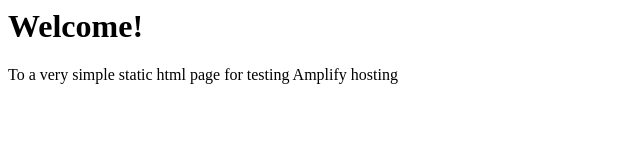
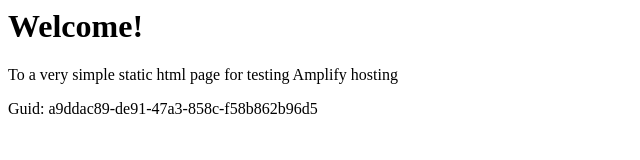
Before and after one commit to aws-aemilia-kix/Github-PR-Commit-Integration-Test-DoNotTouch-GithubWebhookPreviewCanaryTest-v1-prod-ap-northeast-3, a website: page src/index.html in a window 1280 px wide. Shown: the whole page, without its empty margins (0-640 px from the left). Drawn offline with Linux system fonts and the light colour scheme.

Commit message:
commit from integ tests

```diff
--- a/src/index.html
+++ b/src/index.html
@@ -1,3 +1,5 @@
+
+
 <html lang="en">
 
 <head>
@@ -10,6 +12,6 @@
 <body>
     <h1>Welcome!</h1>
     <p>To a very simple static html page for testing Amplify hosting</p>
-</body>
+    <p>Guid: a9ddac89-de91-47a3-858c-f58b862b96d5</p></body>
 
 </html>
```
